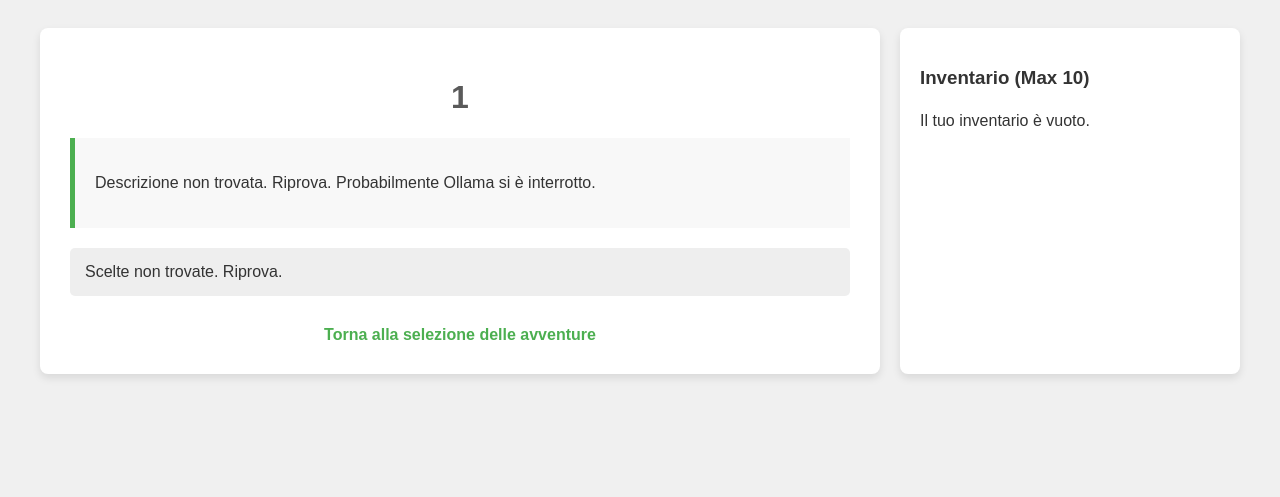
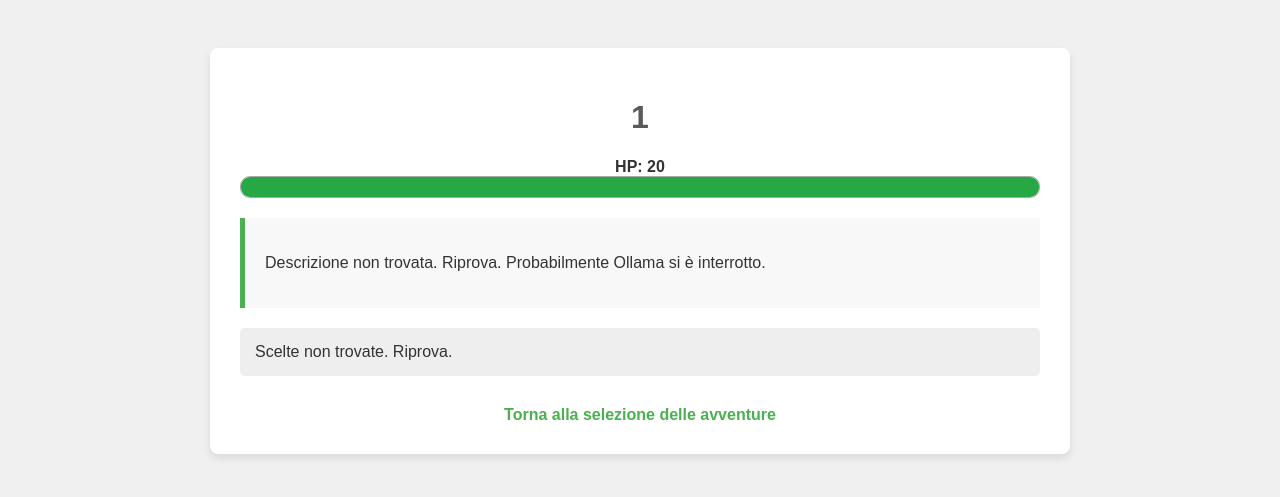
Before and after one commit to ginniped/asoc2025, a Flask app: page /adventure/1 in a window 1280 px wide. Shown: the top 497 px of the page. Run offline with Flask 3, Linux system fonts and the light colour scheme; data that the repository does not hold is empty.

Commit message:
versione senza inventario con hp funzionanti

```diff
--- a/app.py
+++ b/app.py
@@ -2,6 +2,7 @@ import requests
 import json
 import os
 import re
+import random
 from flask import Flask, render_template, request, jsonify, session
 from comfy_client import ComfyUIClient
 
@@ -9,6 +10,8 @@ from comfy_client import ComfyUIClient
 OLLAMA_SERVER_URL = "http://192.168.1.115:11434"
 COMFYUI_SERVER_ADDRESS = "192.168.1.115:8188"
 MODEL_NAME = "playground-v2.5-1024px-aesthetic.fp16.safetensors"
+MAX_SCENES = 15
+INITIAL_HP = 20
 
 # Inizializza l'applicazione Flask e il client di ComfyUI
 app = Flask(__name__)
@@ -79,6 +82,50 @@ def generate_and_save_image(title, ambientazione, trama):
         print(f"🚨 Errore durante la generazione dell'immagine con ComfyUI: {e}")
         return None
 
+# Funzione per gestire il combattimento
+def handle_combat():
+    player_roll = random.randint(1, 20)
+    monster_roll = random.randint(1, 20)
+
+    player_hp = session.get('current_hp', INITIAL_HP)
+
+    combat_log = []
+
+    if player_roll >= monster_roll:
+        damage = 0
+        if player_roll > monster_roll:
+            damage = player_roll - monster_roll
+            if player_roll == 20: # Colpo critico
+                damage = 5 + random.randint(1, 4)
+            combat_log.append(f"Hai attaccato! Il tuo D20 è {player_roll}, il mostro è {monster_roll}. Infliggi {damage} danni.")
+            session['current_monster_hp'] -= damage
+        else: # Pareggio
+            combat_log.append(f"Pareggio! Il tuo D20 è {player_roll}, il mostro è {monster_roll}. Nessuno subisce danni.")
+    else:
+        damage = monster_roll - player_roll
+        if monster_roll == 20: # Colpo critico del mostro
+            damage = 5 + random.randint(1, 4)
+        combat_log.append(f"Il mostro ti ha attaccato! Il tuo D20 è {player_roll}, il mostro è {monster_roll}. Subisci {damage} danni.")
+        player_hp -= damage
+
+    session['current_hp'] = player_hp
+
+    return combat_log
+
+# Funzione per verificare la condizione di sconfitta
+def check_death():
+    if session.get('current_hp', 0) <= 0:
+        session.clear()
+        return True
+    return False
+
+# Funzione per verificare la condizione di vittoria
+def check_victory():
+    if session.get('current_scene_number', 0) >= MAX_SCENES:
+        session.clear()
+        return True
+    return False
+
 @app.route('/')
 def index():
     return render_template('index.html')
@@ -132,15 +179,22 @@ def start_adventure(title):
     session.clear()
     session['adventure_title'] = title
     session['history'] = []
-    session['inventory'] = []
+    session['current_hp'] = INITIAL_HP
+    session['current_scene_number'] = 1
+    session['monsters_encountered'] = []
 
     start_prompt = f"""
-Inizia un'avventura a scelte multiple in stile D&D basata su: '{title}'.
-Presenta la situazione iniziale e offri 3 opzioni numerate per il giocatore.
+Sei il Game Master di un'avventura di Dungeons & Dragons.
+L'avventura è basata su: '{title}'.
+Descrivi la situazione iniziale. A volte, includi la possibilità di incontrare un mostro.
+Le opzioni di scelta devono essere 3. Se incontri un mostro, aggiungi l'opzione "Attacca il mostro".
 Usa ESATTAMENTE questo formato per la tua risposta:
 
 SCENA:
-[Descrivi qui la situazione iniziale in modo dettagliato, integrare la possibilità di trovare un oggetto in una delle scelte.]
+[Descrivi qui la situazione iniziale in modo dettagliato]
+
+MOSTRO:
+[Nome del mostro, es. "Goblin". Lascia vuoto se non c'è.]
 
 SCELTE:
 1. [Prima opzione]
@@ -148,11 +202,16 @@ SCELTE:
 3. [Terza opzione]
 """
     game_text = generate_single_scenario(start_prompt)
-    scene, choices = parse_game_response(game_text)
+    scene, monster, choices = parse_game_response(game_text)
+
+    if monster:
+        session['current_monster'] = monster
+        session['current_monster_hp'] = 10
+        choices.append("4. Attacca il mostro")
 
     session['history'].append({'scene': scene, 'choices': choices})
 
-    return render_template('game.html', title=title, scene=scene, choices=choices, inventory=session['inventory'])
+    return render_template('game.html', title=title, scene=scene, choices=choices, current_hp=session['current_hp'])
 
 @app.route('/continue_adventure', methods=['POST'])
 def continue_adventure():
@@ -160,29 +219,34 @@ def continue_adventure():
     choice_made = data.get('choice')
 
     title = session.get('adventure_title')
-    current_inventory = session.get('inventory', [])
+    current_hp = session.get('current_hp')
+    current_scene_number = session.get('current_scene_number')
+    history = session.get('history', [])
 
-    # 🟢 NUOVA LOGICA: Gestione della scelta dell'inventario
-    item_pattern = re.search(r'(Raccogli|Prendi)\s+l\'?(\w+)', choice_made, re.IGNORECASE)
+    # 🟢 Logica di fine gioco
+    if check_death():
+        return jsonify({"scene": "Sei morto! L'avventura è finita. Riprova da capo.", "choices": ["Ricomincia"], "current_hp": 0})
 
-    # Se la scelta è di prendere un oggetto
-    if item_pattern:
-        item_name = item_pattern.group(2).strip()
-        if len(current_inventory) >= 10:
-            scene = f"Non puoi raccogliere {item_name}. Il tuo inventario è pieno (10 oggetti). Scegli quale oggetto scartare o lascia perdere."
-            choices = [f"Scarta {obj}" for obj in current_inventory] + [f"Lascia {item_name} dove si trova"]
-            return jsonify({"scene": scene, "choices": choices, "inventory": current_inventory})
-        else:
-            current_inventory.append(item_name)
+    if check_victory():
+        return jsonify({"scene": "Hai completato la missione! L'avventura è finita.", "choices": ["Ricomincia"], "current_hp": current_hp})
 
-            # Genera nuova scena che continua dopo la raccolta
+    # 🟢 Logica di combattimento
+    if "Attacca il mostro" in choice_made:
+        combat_log = handle_combat()
+        monster = session['current_monster']
+        monster_hp = session['current_monster_hp']
+
+        if monster_hp <= 0:
+            del session['current_monster']
+            del session['current_monster_hp']
+            scene = f"Hai sconfitto il {monster}! {'. '.join(combat_log)} Cosa fai ora?"
             next_prompt = f"""
-            L'inventario del giocatore è ora: {', '.join(current_inventory)}.
-            Il giocatore ha appena scelto di raccogliere '{item_name}'.
-            Continua la narrazione da dove si era interrotta con una nuova scena e 3 opzioni.
+            Il giocatore ha sconfitto il {monster}. Continua la narrazione con una nuova scena e 3 opzioni.
 
             SCENA:
-            [Descrivi qui la nuova situazione in modo dettagliato]
+            [Descrivi qui la nuova situazione]
+
+            MOSTRO:
 
             SCELTE:
             1. [Prima opzione]
@@ -190,23 +254,40 @@ def continue_adventure():
             3. [Terza opzione]
             """
             game_text = generate_single_scenario(next_prompt)
-            scene, choices = parse_game_response(game_text)
+            new_scene, new_monster, choices = parse_game_response(game_text)
 
-    # Se la scelta è di scartare un oggetto per far posto a uno nuovo
-    elif re.search(r'Scarta\s+(\w+)', choice_made, re.IGNORECASE):
-        item_to_drop = re.search(r'Scarta\s+(\w+)', choice_made, re.IGNORECASE).group(1)
-        new_item = session.get('new_item')
-        current_inventory.remove(item_to_drop)
-        current_inventory.append(new_item)
-        del session['new_item']
+            if new_monster:
+                session['current_monster'] = new_monster
+                session['current_monster_hp'] = 10
+                choices.append("4. Attacca il mostro")
+
+            scene += new_scene
+
+        else:
+            scene = f"Il combattimento continua! {'. '.join(combat_log)} Il {monster} ha {monster_hp} HP rimasti. Cosa fai?"
+            choices = ["Attacca il mostro", "Tenta di fuggire"]
+
+        session['current_hp'] = session['current_hp']
+    else:
+        # Logica standard per proseguire la storia
+        story_history = ""
+        for entry in history:
+            story_history += f"SCENA:\n{entry['scene']}\n"
+            story_history += "SCELTE:\n" + "\n".join(entry['choices']) + "\n\n"
 
         next_prompt = f"""
-        L'inventario del giocatore è ora: {', '.join(current_inventory)}.
-        Il giocatore ha scartato '{item_to_drop}' per prendere '{new_item}'.
-        Continua la narrazione da dove si era interrotta con una nuova scena e 3 opzioni.
+        Basato sulla seguente cronologia dell'avventura '{title}':
+        {story_history}
+
+        Il giocatore ha appena scelto: '{choice_made}'.
+        Continua la narrazione con una nuova scena e offri 3 nuove opzioni. A volte includi la possibilità di incontrare un mostro.
+        Usa ESATTAMENTE questo formato per la tua risposta:
 
         SCENA:
         [Descrivi qui la nuova situazione in modo dettagliato]
+
+        MOSTRO:
+        [Nome del mostro, es. "Goblin". Lascia vuoto se non c'è.]
 
         SCELTE:
         1. [Prima opzione]
@@ -214,51 +295,36 @@ def continue_adventure():
         3. [Terza opzione]
         """
         game_text = generate_single_scenario(next_prompt)
-        scene, choices = parse_game_response(game_text)
+        scene, monster, choices = parse_game_response(game_text)
 
-    # Logica standard per proseguire la storia (senza interazioni con l'inventario)
-    else:
-        history = session.get('history', [])
-        story_history = ""
-        for entry in history:
-            story_history += f"SCENA:\n{entry['scene']}\n"
-            story_history += "SCELTE:\n" + "\n".join(entry['choices']) + "\n\n"
+        if monster:
+            session['current_monster'] = monster
+            session['current_monster_hp'] = 10
+            choices.append("4. Attacca il mostro")
 
-        inventory_prompt = f"Inventario attuale: {', '.join(current_inventory)}" if current_inventory else "Inventario attuale: vuoto"
+        # Incrementa il numero di scena
+        session['current_scene_number'] += 1
 
-        next_prompt = f"""
-        Basato sulla seguente cronologia dell'avventura '{title}':
-        {story_history}
-        {inventory_prompt}
-        Il giocatore ha appena scelto: '{choice_made}'.
-        Continua la narrazione con una nuova scena e offri 3 nuove opzioni.
-        Usa ESATTAMENTE questo formato per la tua risposta:
-
-        SCENA:
-        [Descrivi qui la nuova situazione in modo dettagliato]
-
-        SCELTE:
-        1. [Prima opzione]
-        2. [Seconda opzione]
-        3. [Terza opzione]
-        """
-        game_text = generate_single_scenario(next_prompt)
-        scene, choices = parse_game_response(game_text)
-
-    session['inventory'] = current_inventory
     session['history'].append({'scene': scene, 'choices': choices})
 
-    return jsonify({"scene": scene, "choices": choices, "inventory": current_inventory})
+    return jsonify({"scene": scene, "choices": choices, "current_hp": session['current_hp']})
 
 def parse_game_response(text):
-    scene_match = re.search(r'SCENA:\s*([\s\S]*?)\s*SCELTE:', text, re.DOTALL)
+    scene_match = re.search(r'SCENA:\s*([\s\S]*?)\s*(MOSTRO:|SCELTE:)', text, re.DOTALL)
+    monster_match = re.search(r'MOSTRO:\s*([\s\S]*?)\s*SCELTE:', text, re.DOTALL)
     choices_match = re.search(r'SCELTE:\s*([\s\S]*)', text, re.DOTALL)
 
     scene = "Descrizione non trovata. Riprova. Probabilmente Ollama si è interrotto."
+    monster = None
     choices = ["Scelte non trovate. Riprova."]
 
     if scene_match:
         scene = scene_match.group(1).strip()
+
+    if monster_match:
+        monster_text = monster_match.group(1).strip()
+        if monster_text and monster_text.lower() not in ["vuoto", "nessuno", "nessun mostro"]:
+            monster = monster_text
 
     if choices_match:
         choices_text = choices_match.group(1).strip()
@@ -267,7 +333,7 @@ def parse_game_response(text):
     if not choices:
         choices = ["Scelte non trovate. Riprova."]
 
-    return scene, choices
+    return scene, monster, choices
 
 if __name__ == '__main__':
     app.run(debug=True)
--- a/templates/game.html
+++ b/templates/game.html
@@ -10,37 +10,19 @@
                 font-family: 'Arial', sans-serif;
                 background-color: #f0f0f0;
                 color: #333;
-                padding: 20px;
+                padding: 40px;
                 display: flex;
                 justify-content: center;
-                align-items: flex-start;
-            }
-
-            .main-container {
-                display: flex;
-                width: 100%;
-                max-width: 1200px;
-                gap: 20px;
             }
 
             .game-container {
-                flex-grow: 1;
+                width: 100%;
+                max-width: 800px;
                 background-color: #fff;
                 padding: 30px;
                 border-radius: 8px;
                 box-shadow: 0 4px 8px rgba(0, 0, 0, 0.1);
                 position: relative;
-                /* Necessario per posizionare il loader */
-            }
-
-            .sidebar {
-                width: 300px;
-                background-color: #fff;
-                padding: 20px;
-                border-radius: 8px;
-                box-shadow: 0 4px 8px rgba(0, 0, 0, 0.1);
-                position: sticky;
-                top: 20px;
             }
 
             h1 {
@@ -73,20 +55,6 @@
                 background-color: #ddd;
             }
 
-            .inventory-list {
-                list-style-type: none;
-                padding: 0;
-            }
-
-            .inventory-list li {
-                padding: 5px 0;
-                border-bottom: 1px solid #ddd;
-            }
-
-            .inventory-list li:last-child {
-                border-bottom: none;
-            }
-
             .back-link {
                 display: block;
                 text-align: center;
@@ -100,7 +68,6 @@
                 text-decoration: underline;
             }
 
-            /* 🟢 NUOVO: Stili per il loader */
             .loader-container {
                 position: absolute;
                 top: 0;
@@ -109,7 +76,6 @@
                 height: 100%;
                 background-color: rgba(255, 255, 255, 0.8);
                 display: none;
-                /* Inizialmente nascosto */
                 flex-direction: column;
                 justify-content: center;
                 align-items: center;
@@ -141,41 +107,79 @@
                     transform: rotate(360deg);
                 }
             }
+
+            /* 🟢 NUOVO: Stili per la barra degli HP */
+            .hp-bar {
+                text-align: center;
+                font-weight: bold;
+                margin-bottom: 20px;
+            }
+
+            .hp-progress {
+                background-color: #ddd;
+                border-radius: 10px;
+                height: 20px;
+                overflow: hidden;
+                border: 1px solid #aaa;
+            }
+
+            .hp-fill {
+                height: 100%;
+                background-color: #28a745;
+                transition: width 0.5s ease-in-out;
+            }
+
+            .hp-fill.critical {
+                background-color: #dc3545;
+            }
         </style>
     </head>
 
     <body>
-        <div class="main-container">
         <div class="game-container">
             <div id="loader-container" class="loader-container">
                 <div class="loader"></div>
                 <p class="loader-text">Ollamma sta pensando...</p>
             </div>
             <h1 id="adventure-title"></h1>
+            <div class="hp-bar">
+                <span>HP: <span id="hp-value"></span></span>
+                <div class="hp-progress">
+                    <div id="hp-fill" class="hp-fill"></div>
+                </div>
+            </div>
             <div class="story-text">
                 <p id="current-scene"></p>
             </div>
             <ul id="choices-container" class="choices-list"></ul>
             <a href="/" class="back-link">Torna alla selezione delle avventure</a>
         </div>
-            <div class="sidebar">
-                <h3>Inventario (Max 10)</h3>
-                <ul id="inventory-list" class="inventory-list"></ul>
-            </div>
-        </div>
 
         <script>
             const adventureTitle = "{{ title }}";
             const initialScene = `{{ scene | safe }}`;
             const initialChoices = JSON.parse('{{ choices | tojson | safe }}');
-            const initialInventory = JSON.parse('{{ inventory | tojson | safe }}');
+            const initialHp = "{{ current_hp }}";
 
             document.getElementById('adventure-title').innerText = adventureTitle;
             document.getElementById('current-scene').innerText = initialScene;
 
             const choicesContainer = document.getElementById('choices-container');
-            const inventoryList = document.getElementById('inventory-list');
             const loaderContainer = document.getElementById('loader-container');
+            const hpValue = document.getElementById('hp-value');
+            const hpFill = document.getElementById('hp-fill');
+            const MAX_HP = 20;
+
+            function updateHpBar(hp) {
+                hpValue.innerText = hp;
+                const percentage = (hp / MAX_HP) * 100;
+                hpFill.style.width = percentage + '%';
+                if (percentage <= 25) {
+                    hpFill.classList.add('critical');
+                } else {
+                    hpFill.classList.remove('critical');
+                }
+            }
 
             function renderChoices(choices) {
                 choicesContainer.innerHTML = '';
@@ -188,23 +192,7 @@
                 });
             }
 
-            function renderInventory(inventory) {
-                inventoryList.innerHTML = '';
-                if (inventory.length === 0) {
-                    const li = document.createElement('li');
-                    li.innerText = "Il tuo inventario è vuoto.";
-                    inventoryList.appendChild(li);
-                } else {
-                    inventory.forEach(item => {
-                        const li = document.createElement('li');
-                        li.innerText = item;
-                        inventoryList.appendChild(li);
-                    });
-                }
-            }
-
             async function makeChoice(choice) {
-                // 🟢 MOSTRA IL LOADER E NASCONDI LE OPZIONI
                 loaderContainer.style.display = 'flex';
                 choicesContainer.style.display = 'none';
 
@@ -221,15 +209,14 @@
                 const data = await response.json();
                 document.getElementById('current-scene').innerText = data.scene;
                 renderChoices(data.choices);
-                renderInventory(data.inventory);
+                updateHpBar(data.current_hp);
 
-                // 🟢 NASCONDI IL LOADER E MOSTRA LE NUOVE OPZIONI
                 loaderContainer.style.display = 'none';
                 choicesContainer.style.display = 'block';
             }
 
             renderChoices(initialChoices);
-            renderInventory(initialInventory);
+            updateHpBar(initialHp);
         </script>
     </body>
 
```
Also changed, not shown: 1 other file. Lines whose indentation alone changed are shown as unchanged.
